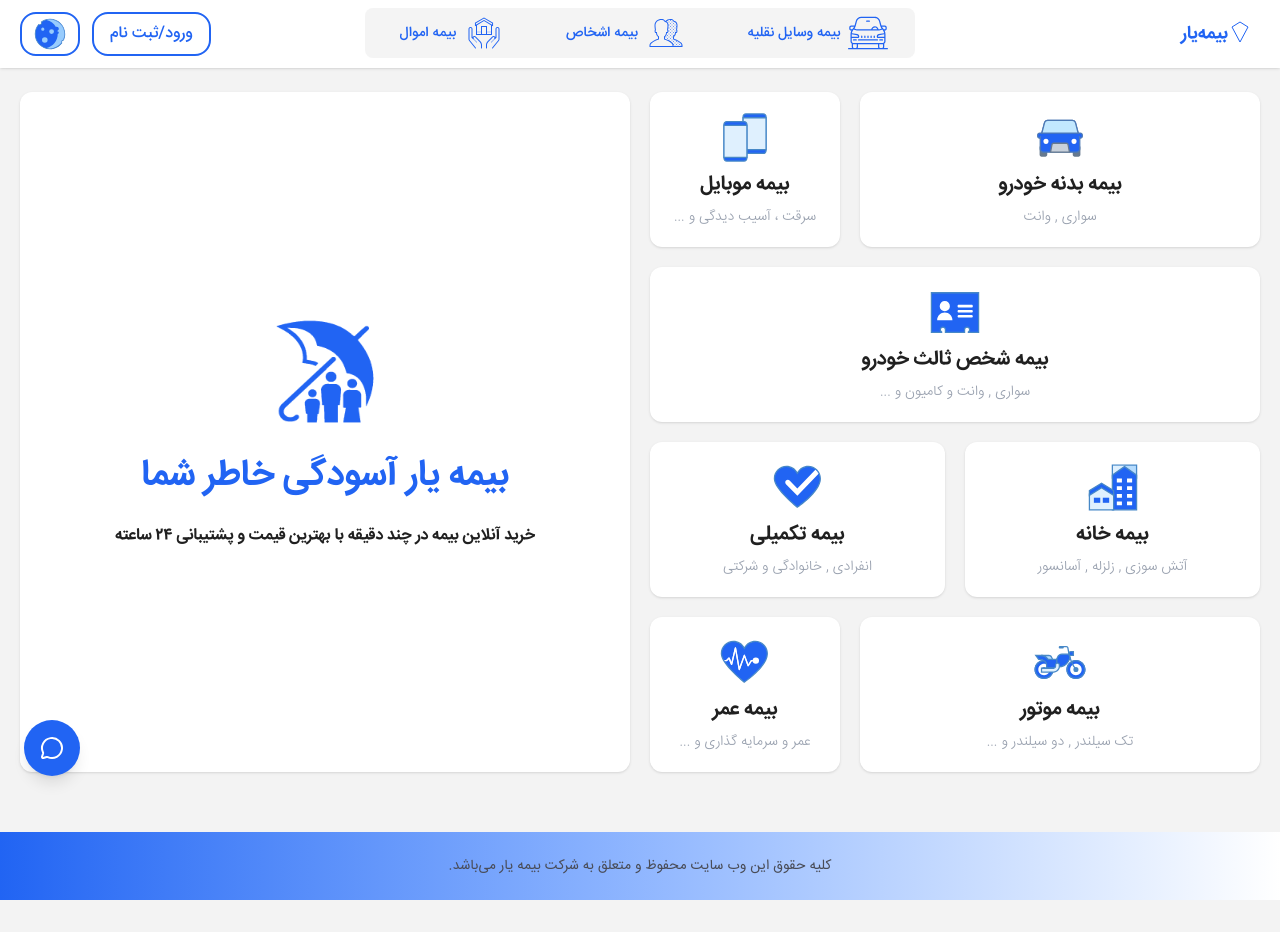
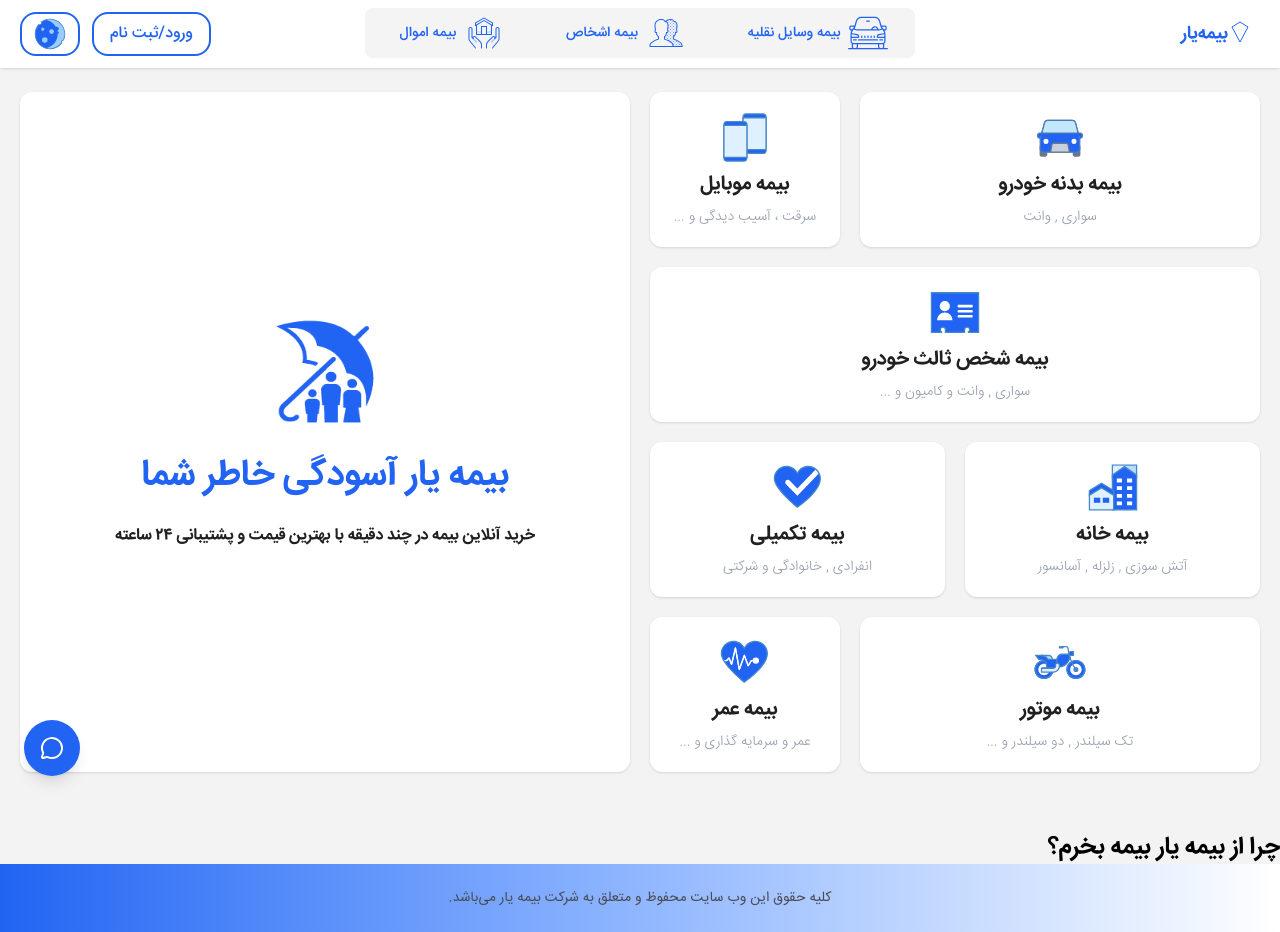
Before and after one commit to Alirezarh7/bimeYar, a React (Vite) app: page / in a window 1280 px wide. Before the commit the page ends 900 px from the top, so only its background shows below. Built offline with nearby package versions, Linux system fonts and the light colour scheme.

Commit message:
add benefit section

```diff
--- a/src/App.css
+++ b/src/App.css
@@ -10,6 +10,7 @@ body {
 }
 @theme {
   --color-background: var(--background);
+  --color-foreground: var(--foreground);
   --color-primary: var(--primary);
   --color-primary-foreground: var(--primary-foreground);
   --color-card: var(--card);
@@ -35,6 +36,7 @@ body {
   --card: white;
   --card-foreground: #202020;
   --background: #f3f3f3;
+  --foreground: black;
   --muted: #494c57;
   --footerBack: white;
 }
@@ -44,6 +46,7 @@ body {
   --card: #272727;
   --card-foreground: white;
   --background: #1e1e1e;
+  --foreground: white;
   --muted: #494c57;
 
   --footerBack: white;
--- /dev/null
+++ b/src/component/page/home/benefitsSection/Benefits.tsx
@@ -0,0 +1,40 @@
+import type { FC } from "react";
+
+// const features = [
+//   {
+//     id: 1,
+//     title: "مقایسه قیمت و خدمات بیمه‌ها",
+//     description: "با بررسی‌‌ فهرست قیمت و خدمات تمام شرکت‌ها، ‌بیمه‌‌‌ت رو زیرکانه انتخاب کن.",
+//   },
+//   {
+//     id: 2,
+//     title: "خرید بیمه؛ هر زمان و هر کجا",
+//     description: "بیمه‌‌ موردنیازت رو در ۲۴ ساعت شبانه‌روز و از هر کجا که هستی خریداری کن.",
+//   },
+//   {
+//     id: 3,
+//     title: "امکان خرید قسطی بیمه",
+//     description: "بی سود، بی‌چک و بی‌سفته بیمه بخر و هزینه‌ش رو طی ۱۰ ماه بپرداز.",
+//   },
+//   {
+//     id: 4,
+//     title: "تحت نظارت بیمه مرکزی",
+//     description: "تمامی فعالیت‌های ما در «ازکی» تحت کنترل و نظارت بیمه مرکزی انجام میشه.",
+//   },
+//   {
+//     id: 5,
+//     title: "صدور سریع بیمه‌نامه",
+//     description: "بیمه‌ای که احتیاج به بازدید نداره، همون روز صادر میشه و قابل استفاده‌ست.",
+//   },
+// ];
+
+const Benefits: FC = () => {
+  return (
+    <div className="w-full max-w-7xl mx-auto">
+      <div className="flex items-center flex-wrap gap-5 w-full">
+        <h4 className="text-2xl text-foreground font-bold">چرا از بیمه یار بیمه بخرم؟</h4>
+      </div>
+    </div>
+  );
+};
+export default Benefits;
--- /dev/null
+++ b/src/component/page/home/benefitsSection/BeneftCard.tsx
@@ -0,0 +1,16 @@
+import type { FC, ReactNode } from "react";
+interface IProps {
+  title: string;
+  description: string;
+  icon: ReactNode;
+}
+const BeneftCard: FC<IProps> = ({ description, icon, title }) => {
+  return (
+    <div className="flex items-center justify-center bg-card p-5 w-full md:w-1/2 shadow-lg">
+      {icon}
+      <p className="text-sm text-primary font-semibold ">{title}</p>
+      <p className="text-sm text-primary font-semibold ">{description}</p>
+    </div>
+  );
+};
+export default BeneftCard;
--- a/src/page/page.tsx
+++ b/src/page/page.tsx
@@ -1,9 +1,11 @@
+import Benefits from "../component/page/home/benefitsSection/Benefits";
 import Hero from "../component/page/home/hero/Hero";
 
 const HomePage = () => {
   return (
     <div>
       <Hero />
+      <Benefits />
       {/* <Products />
       <Comparison />
       <SellerCTA />
```
